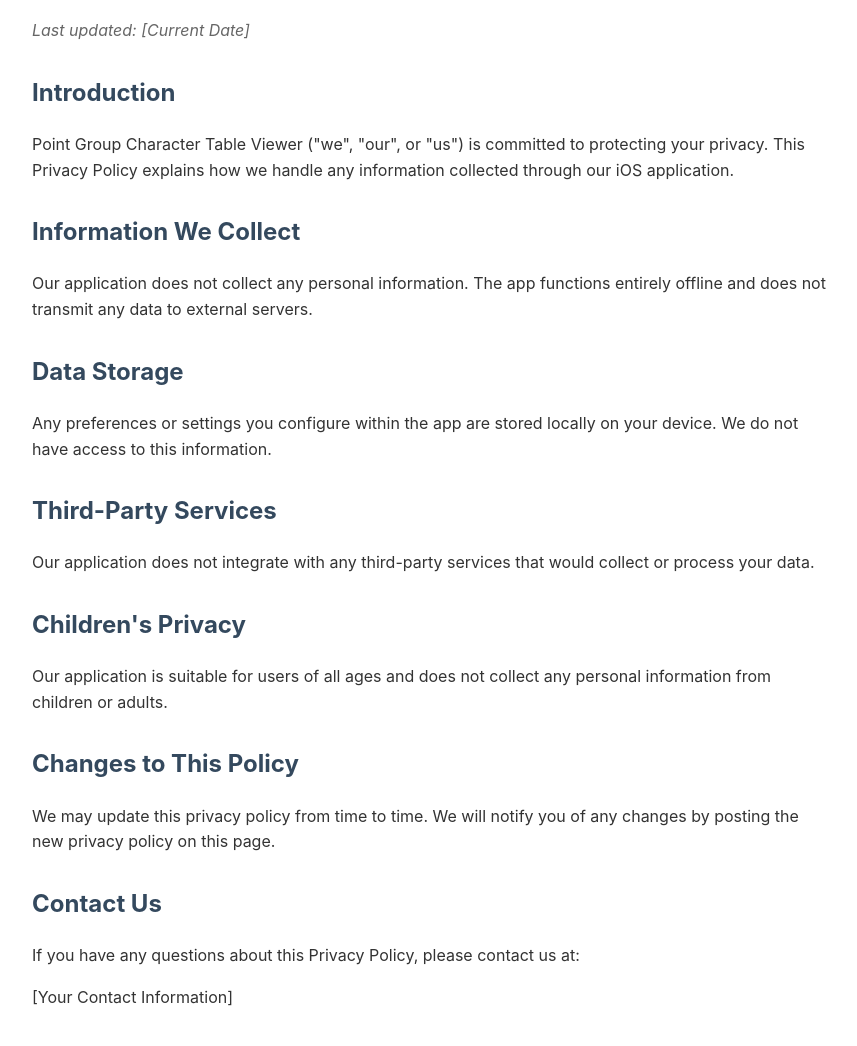
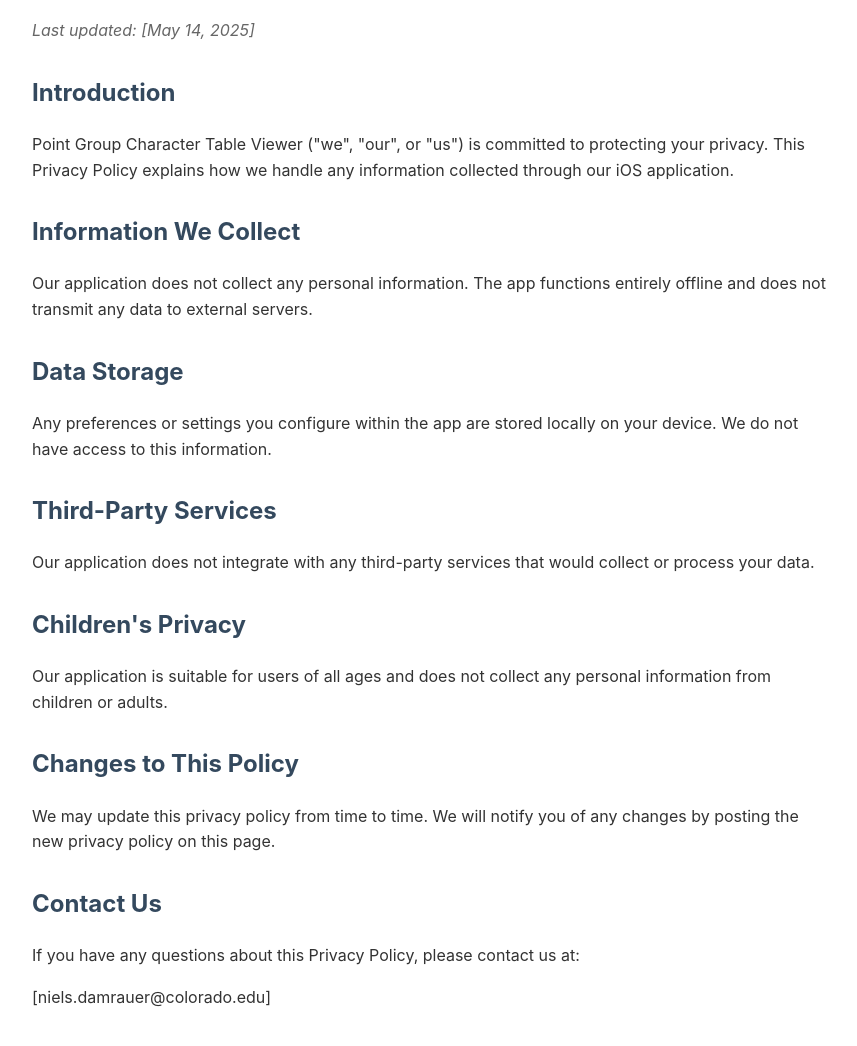
Before and after one commit to ndamrauer/point-group-viewer-privacy, a plain HTML site: page index.html in a window 1280 px wide. Shown: the part 108-1154 px from the top of the page, without its empty margins (208-1065 px from the left). Drawn offline with Linux system fonts and the light colour scheme.

Commit message:
Update index.html

```diff
--- a/index.html
+++ b/index.html
@@ -28,7 +28,7 @@
 </head>
 <body>
     <h1>Privacy Policy</h1>
-    <p class="last-updated">Last updated: [Current Date]</p>
+    <p class="last-updated">Last updated: [May 14, 2025]</p>
 
     <h2>Introduction</h2>
     <p>Point Group Character Table Viewer ("we", "our", or "us") is committed to protecting your privacy. This Privacy Policy explains how we handle any information collected through our iOS application.</p>
@@ -50,6 +50,6 @@
 
     <h2>Contact Us</h2>
     <p>If you have any questions about this Privacy Policy, please contact us at:</p>
-    <p>[Your Contact Information]</p>
+    <p>[niels.damrauer@colorado.edu]</p>
 </body>
 </html>
```
